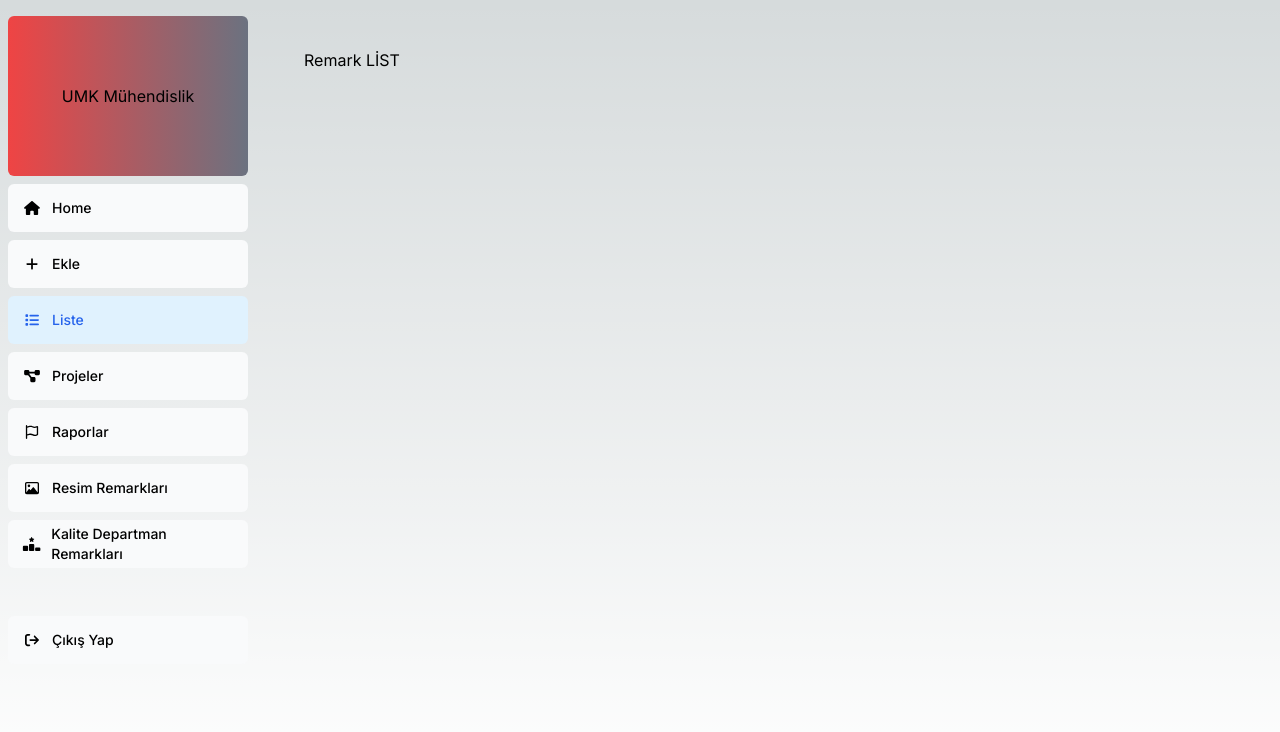
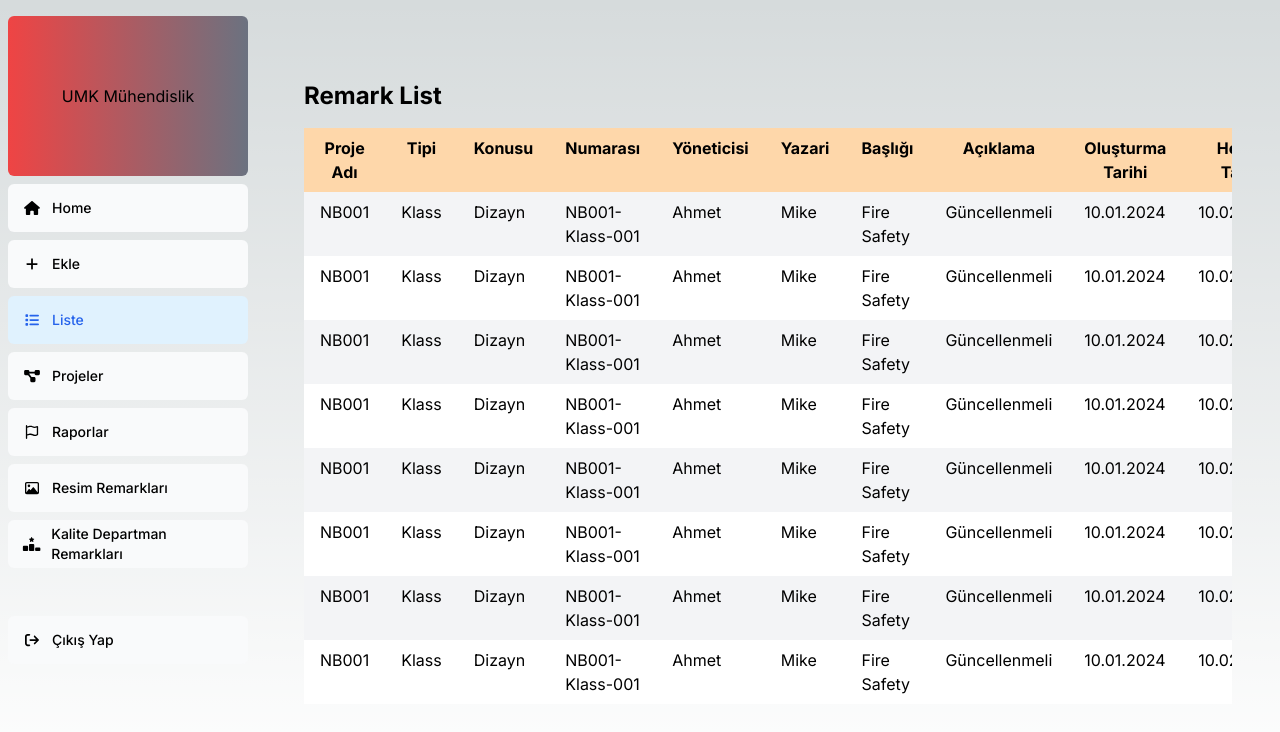
Before and after one commit to nihatyu/erp-for-ship-production, a Next.js app: page /dashboard/list in a window 1280 px wide. Shown: the top 732 px of the page. Built offline with nearby package versions, Linux system fonts and the light colour scheme.

Commit message:
add section updated and list section created

```diff
--- a/app/dashboard/add/page.jsx
+++ b/app/dashboard/add/page.jsx
@@ -1,8 +1,19 @@
 "use client";
 
 import { useState } from "react";
+import { useRouter } from "next/navigation";
 
-export default async function Page() {
+import {
+  saveRemark,
+  projeler,
+  tipiSecenekleri,
+  konusuSecenekleri,
+  yoneticiler,
+  durumSecenekleri,
+} from "@/app/lib/data";
+
+export default function Page() {
+  const router = useRouter();
   const [formData, setFormData] = useState({
     projeAdi: "",
     tipi: "Klass",
@@ -16,81 +27,29 @@ export default async function Page() {
     ekDosya: "",
   });
 
-  const handleInputChange = (e) => {
+  const handleSubmit = async (e) => {
+    e.preventDefault();
     const { name, value } = e.target;
     setFormData({ ...formData, [name]: value });
+
+    await saveRemark(formData);
+    router.push("/dashboard");
   };
-
-  const handleSubmit = async (e) => {
-    e.preventDefault();
-
-    const randomNum = Math.floor(Math.random() * 100) + 1;
-
-    const newRemark = {
-      ...formData,
-      numarasi: `${formData.projeAdi}-${formData.tipi}-${randomNum}`,
-      olusturulmaTarihi: new Date().toLocaleDateString(),
-    };
-
-    // API çağrısı yaparak veriyi sunucuya gönderin
-    try {
-      const response = await fetch("/api/saveRemark", {
-        method: "POST",
-        headers: {
-          "Content-Type": "application/json",
-        },
-        body: JSON.stringify(newRemark),
-      });
-
-      if (response.ok) {
-        console.log("Remark başarıyla kaydedildi.");
-        // İsteğe bağlı olarak başka bir işlem yapabilirsiniz.
-      } else {
-        console.error("Remark kaydedilirken bir hata oluştu.");
-      }
-    } catch (error) {
-      console.error("API çağrısı sırasında bir hata oluştu:", error);
-    }
-  };
-
-  const projeler = ["NB001", "NB002"];
-  const tipiSecenekleri = ["Klass", "Departman", "Armatör"];
-  const konusuSecenekleri = [
-    "Dizayn",
-    "Planlama",
-    "İç Satınalma",
-    "Teknik Satınalma",
-    "Atölye",
-    "Üretim Çelik",
-    "Boru",
-    "Üretim Elektrik",
-    "Üretim Teçhizat",
-    "Yaşam Mahali",
-    "Departman",
-    "İş Güvenliği",
-  ];
-  const yoneticiler = ["Ahmet", "Mehmet", "Niyazi"];
-  const durumSecenekleri = [
-    "Yazılmış",
-    "Yayınlanmış",
-    "Atanmış",
-    "İşleme Alınmış",
-    "Red Edilmiş",
-    "Tamamlanmış",
-    "Toplam",
-  ];
 
   return (
     <div className="max-w-3xl mx-auto">
-      <form onSubmit={handleSubmit} className="space-y-4">
+      <form onSubmit={handleSubmit} className="space-y-4 ">
         <h1 className="text-2xl font-bold">Remark Ekle</h1>
 
         <div className="flex space-x-4">
           <div className="flex-1">
             <label>Proje Adı</label>
-            <select name="projeAdi" className="w-full p-2 border rounded">
-              {projeler.map((proje) => (
-                <option key={proje} value={proje}>
+            <select
+              name="projeAdi"
+              className="w-full dark:text-black p-2 border rounded"
+            >
+              {projeler.map((proje, index) => (
+                <option key={index} value={proje}>
                   {proje}
                 </option>
               ))}
@@ -98,9 +57,12 @@ export default async function Page() {
           </div>
           <div className="flex-1">
             <label>Tipi</label>
-            <select name="tipi" className="w-full p-2 border rounded">
-              {tipiSecenekleri.map((tip) => (
-                <option key={tip} value={tip}>
+            <select
+              name="tipi"
+              className="w-full dark:text-black p-2 border rounded"
+            >
+              {tipiSecenekleri.map((tip, index) => (
+                <option key={index} value={tip}>
                   {tip}
                 </option>
               ))}
@@ -111,9 +73,12 @@ export default async function Page() {
         <div className="flex space-x-4">
           <div className="flex-1">
             <label>Konusu</label>
-            <select name="konusu" className="w-full p-2 border rounded">
-              {konusuSecenekleri.map((konusu) => (
-                <option key={konusu} value={konusu}>
+            <select
+              name="konusu"
+              className="w-full dark:text-black p-2 border rounded"
+            >
+              {konusuSecenekleri.map((konusu, index) => (
+                <option key={index} value={konusu}>
                   {konusu}
                 </option>
               ))}
@@ -121,9 +86,12 @@ export default async function Page() {
           </div>
           <div className="flex-1">
             <label>Yönetici</label>
-            <select name="yoneticisi" className="w-full p-2 border rounded">
-              {yoneticiler.map((yonetici) => (
-                <option key={yonetici} value={yonetici}>
+            <select
+              name="yoneticisi"
+              className="w-full dark:text-black p-2 border rounded"
+            >
+              {yoneticiler.map((yonetici, index) => (
+                <option key={index} value={yonetici}>
                   {yonetici}
                 </option>
               ))}
@@ -133,11 +101,12 @@ export default async function Page() {
 
         <div className="flex space-x-4">
           <div className="flex-1">
-            <label>Yazari</label>
+            <label>Yazarı</label>
             <input
               type="text"
               name="yazari"
-              className="w-full p-2 border rounded"
+              className="w-full dark:text-black p-2 border rounded"
+              required
             />
           </div>
           <div className="flex-1">
@@ -145,7 +114,8 @@ export default async function Page() {
             <input
               type="text"
               name="basligi"
-              className="w-full p-2 border rounded"
+              className="w-full dark:text-black p-2 border rounded"
+              required
             />
           </div>
         </div>
@@ -156,15 +126,17 @@ export default async function Page() {
             <input
               type="text"
               name="aciklama"
-              className="w-full p-2 border rounded"
+              className="w-full dark:text-black p-2 border rounded"
+              required
             />
           </div>
           <div className="flex-1">
             <label>Hedef Tarih</label>
             <input
-              type="text"
+              type="date"
               name="hedefTarih"
-              className="w-full p-2 border rounded"
+              className="w-full dark:text-black p-2 border rounded"
+              required
             />
           </div>
         </div>
@@ -172,7 +144,10 @@ export default async function Page() {
         <div className="flex space-x-4">
           <div className="flex-1">
             <label>Durum</label>
-            <select name="durum" className="w-full p-2 border rounded">
+            <select
+              name="durum"
+              className="w-full dark:text-black p-2 border rounded"
+            >
               {durumSecenekleri.map((durum) => (
                 <option key={durum} value={durum}>
                   {durum}
@@ -183,9 +158,9 @@ export default async function Page() {
           <div className="flex-1">
             <label>Ek Dosya</label>
             <input
-              type="text"
+              type="file"
               name="ekDosya"
-              className="w-full p-2 border rounded"
+              className="w-full dark:bg-white dark:text-black p-2 border rounded"
             />
           </div>
         </div>
--- a/app/dashboard/list/page.jsx
+++ b/app/dashboard/list/page.jsx
@@ -1,3 +1,52 @@
-export default async function Page() {
-  return <div>Remark LİST</div>;
+import { remarks } from "@/app/placeholder-data";
+
+export default function Page() {
+  return (
+    <div className="container mx-auto my-8 dark:text-black">
+      <h1 className="text-2xl font-bold mb-4 dark:text-white">Remark List</h1>
+
+      <div className="overflow-x-auto">
+        <table className="min-w-full bg-white border-collapse border border-gray-300">
+          <thead className=" text-base font-bold bg-orange-200 justify-center text-center items-center ">
+            <tr>
+              <th className="py-2 px-4 border-l border-r border-b">
+                Proje Adı
+              </th>
+              <th className="py-2 px-4 border-r border-b">Tipi</th>
+              <th className="py-2 px-4 border-r border-b">Konusu</th>
+              <th className="py-2 px-4 border-r border-b">Numarası</th>
+              <th className="py-2 px-4 border-r border-b">Yöneticisi</th>
+              <th className="py-2 px-4 border-r border-b">Yazari</th>
+              <th className="py-2 px-4 border-r border-b">Başlığı</th>
+              <th className="py-2 px-4 border-r border-b">Açıklama</th>
+              <th className="py-2 px-4 border-r border-b">Oluşturma Tarihi</th>
+              <th className="py-2 px-4 border-r border-b">Hedef Tarih</th>
+              <th className="py-2 px-4 border-r border-b">Durum</th>
+            </tr>
+          </thead>
+          <tbody>
+            {remarks.map((remark, index) => (
+              <tr key={index} className={index % 2 === 0 ? "bg-gray-100" : ""}>
+                <td className="py-2 px-4 border-l border-r ">
+                  {remark.projeAdi}
+                </td>
+                <td className="py-2 px-4 border-r">{remark.tipi}</td>
+                <td className="py-2 px-4 border-r">{remark.konusu}</td>
+                <td className="py-2 px-4 border-r">{remark.numarasi}</td>
+                <td className="py-2 px-4 border-r">{remark.yoneticisi}</td>
+                <td className="py-2 px-4 border-r">{remark.yazari}</td>
+                <td className="py-2 px-4 border-r">{remark.basligi}</td>
+                <td className="py-2 px-4 border-r">{remark.aciklama}</td>
+                <td className="py-2 px-4 border-r">
+                  {remark.olusturulmaTarihi}
+                </td>
+                <td className="py-2 px-4 border-r">{remark.hedefTarih}</td>
+                <td className="py-2 px-4 border-r">{remark.durum}</td>
+              </tr>
+            ))}
+          </tbody>
+        </table>
+      </div>
+    </div>
+  );
 }
--- /dev/null
+++ b/app/lib/data.jsx
@@ -0,0 +1,55 @@
+export const projeler = ["NB001", "NB002"];
+export const tipiSecenekleri = ["Klass", "Departman", "Armatör"];
+export const konusuSecenekleri = [
+  "Dizayn",
+  "Planlama",
+  "İç Satınalma",
+  "Teknik Satınalma",
+  "Atölye",
+  "Üretim Çelik",
+  "Boru",
+  "Üretim Elektrik",
+  "Üretim Teçhizat",
+  "Yaşam Mahali",
+  "Departman",
+  "İş Güvenliği",
+];
+export const yoneticiler = ["Ahmet", "Mehmet", "Niyazi"];
+export const durumSecenekleri = [
+  "Yazılmış",
+  "Yayınlanmış",
+  "Atanmış",
+  "İşleme Alınmış",
+  "Red Edilmiş",
+  "Tamamlanmış",
+  "Toplam",
+];
+
+export const saveRemark = async (formData) => {
+  const randomNum = Math.floor(Math.random() * 100) + 1;
+
+  const newRemark = {
+    ...formData,
+    numarasi: `${formData.projeAdi}-${formData.tipi}-${randomNum}`,
+    olusturulmaTarihi: new Date().toLocaleDateString(),
+  };
+
+  try {
+    const response = await fetch("/api/saveRemark", {
+      method: "POST",
+      headers: {
+        "Content-Type": "application/json",
+      },
+      body: JSON.stringify(newRemark),
+    });
+
+    if (response.ok) {
+      console.log("Remark başarıyla kaydedildi.");
+      // İsteğe bağlı olarak başka bir işlem yapabilirsiniz.
+    } else {
+      console.error("Remark kaydedilirken bir hata oluştu.");
+    }
+  } catch (error) {
+    console.error("API çağrısı sırasında bir hata oluştu:", error);
+  }
+};
--- a/app/placeholder-data.js
+++ b/app/placeholder-data.js
@@ -1,4 +1,4 @@
-const remarks = [
+export const remarks = [
   {
     projeAdi: "NB001",
     tipi: "Klass", // Klass, Departman, Armatör
@@ -8,14 +8,112 @@ const remarks = [
     yazari: "Mike",
     basligi: "Fire Safety",
     aciklama: "Güncellenmeli",
-    olusturulmaTarihi: "",
-    hedefTarih: "",
+    olusturulmaTarihi: "10.01.2024",
+    hedefTarih: "10.02.2024",
     ekDosya: "",
-    durum: "", // Yazılmış, Yayınlanmış, Atanmış, İşleme Alınmış, Red Edilmiş, Tamamlanmış, Toplam
+    durum: "Yayınlanmış", // Yazılmış, Yayınlanmış, Atanmış, İşleme Alınmış, Red Edilmiş, Tamamlanmış, Toplam
+  },
+  {
+    projeAdi: "NB001",
+    tipi: "Klass",
+    konusu: "Dizayn",
+    numarasi: "NB001-Klass-001",
+    yoneticisi: "Ahmet",
+    yazari: "Mike",
+    basligi: "Fire Safety",
+    aciklama: "Güncellenmeli",
+    olusturulmaTarihi: "10.01.2024",
+    hedefTarih: "10.02.2024",
+    ekDosya: "",
+    durum: "Tamamlanmış",
+  },
+  {
+    projeAdi: "NB001",
+    tipi: "Klass",
+    konusu: "Dizayn",
+    numarasi: "NB001-Klass-001",
+    yoneticisi: "Ahmet",
+    yazari: "Mike",
+    basligi: "Fire Safety",
+    aciklama: "Güncellenmeli",
+    olusturulmaTarihi: "10.01.2024",
+    hedefTarih: "10.02.2024",
+    ekDosya: "",
+    durum: "Tamamlanmış",
+  },
+  {
+    projeAdi: "NB001",
+    tipi: "Klass",
+    konusu: "Dizayn",
+    numarasi: "NB001-Klass-001",
+    yoneticisi: "Ahmet",
+    yazari: "Mike",
+    basligi: "Fire Safety",
+    aciklama: "Güncellenmeli",
+    olusturulmaTarihi: "10.01.2024",
+    hedefTarih: "10.02.2024",
+    ekDosya: "",
+    durum: "Tamamlanmış",
+  },
+  {
+    projeAdi: "NB001",
+    tipi: "Klass",
+    konusu: "Dizayn",
+    numarasi: "NB001-Klass-001",
+    yoneticisi: "Ahmet",
+    yazari: "Mike",
+    basligi: "Fire Safety",
+    aciklama: "Güncellenmeli",
+    olusturulmaTarihi: "10.01.2024",
+    hedefTarih: "10.02.2024",
+    ekDosya: "",
+    durum: "Tamamlanmış",
+  },
+  {
+    projeAdi: "NB001",
+    tipi: "Klass",
+    konusu: "Dizayn",
+    numarasi: "NB001-Klass-001",
+    yoneticisi: "Ahmet",
+    yazari: "Mike",
+    basligi: "Fire Safety",
+    aciklama: "Güncellenmeli",
+    olusturulmaTarihi: "10.01.2024",
+    hedefTarih: "10.02.2024",
+    ekDosya: "",
+    durum: "Tamamlanmış",
+  },
+  {
+    projeAdi: "NB001",
+    tipi: "Klass",
+    konusu: "Dizayn",
+    numarasi: "NB001-Klass-001",
+    yoneticisi: "Ahmet",
+    yazari: "Mike",
+    basligi: "Fire Safety",
+    aciklama: "Güncellenmeli",
+    olusturulmaTarihi: "10.01.2024",
+    hedefTarih: "10.02.2024",
+    ekDosya: "",
+    durum: "Tamamlanmış",
+  },
+  {
+    projeAdi: "NB001",
+    tipi: "Klass",
+    konusu: "Dizayn",
+    numarasi: "NB001-Klass-001",
+    yoneticisi: "Ahmet",
+    yazari: "Mike",
+    basligi: "Fire Safety",
+    aciklama: "Güncellenmeli",
+    olusturulmaTarihi: "10.01.2024",
+    hedefTarih: "10.02.2024",
+    ekDosya: "",
+    durum: "Tamamlanmış",
   },
 ];
 
-const projects = [
+export const projects = [
   {
     projeAdi: "NB001",
     yazilmis: 2,
--- a/app/ui/dasboard/sidenav.jsx
+++ b/app/ui/dasboard/sidenav.jsx
@@ -15,7 +15,7 @@ export default function SideNav() {
       <div className="flex grow flex-row space-x-2 md:flex-col md:space-x-0 md:space-y-2 ">
         <NavLinks />
         <form>
-          <button className="flex md:w-full mt-10 text-black h-[48px] grow items-center justify-center gap-2 rounded-md bg-gray-50 p-3 text-sm font-medium hover:bg-sky-100 hover:text-blue-600 md:flex-none md:justify-start md:p-2 md:px-3">
+          <button className="flex md:w-full md:mt-10 text-black h-[48px] grow items-center justify-center gap-2 rounded-md bg-gray-50 p-3 text-sm font-medium hover:bg-sky-100 hover:text-blue-600 md:flex-none md:justify-start md:p-2 md:px-3">
             <FontAwesomeIcon icon={faSignOut} className="w-6" />
             <div className="hidden md:block">Çıkış Yap</div>
           </button>
```
